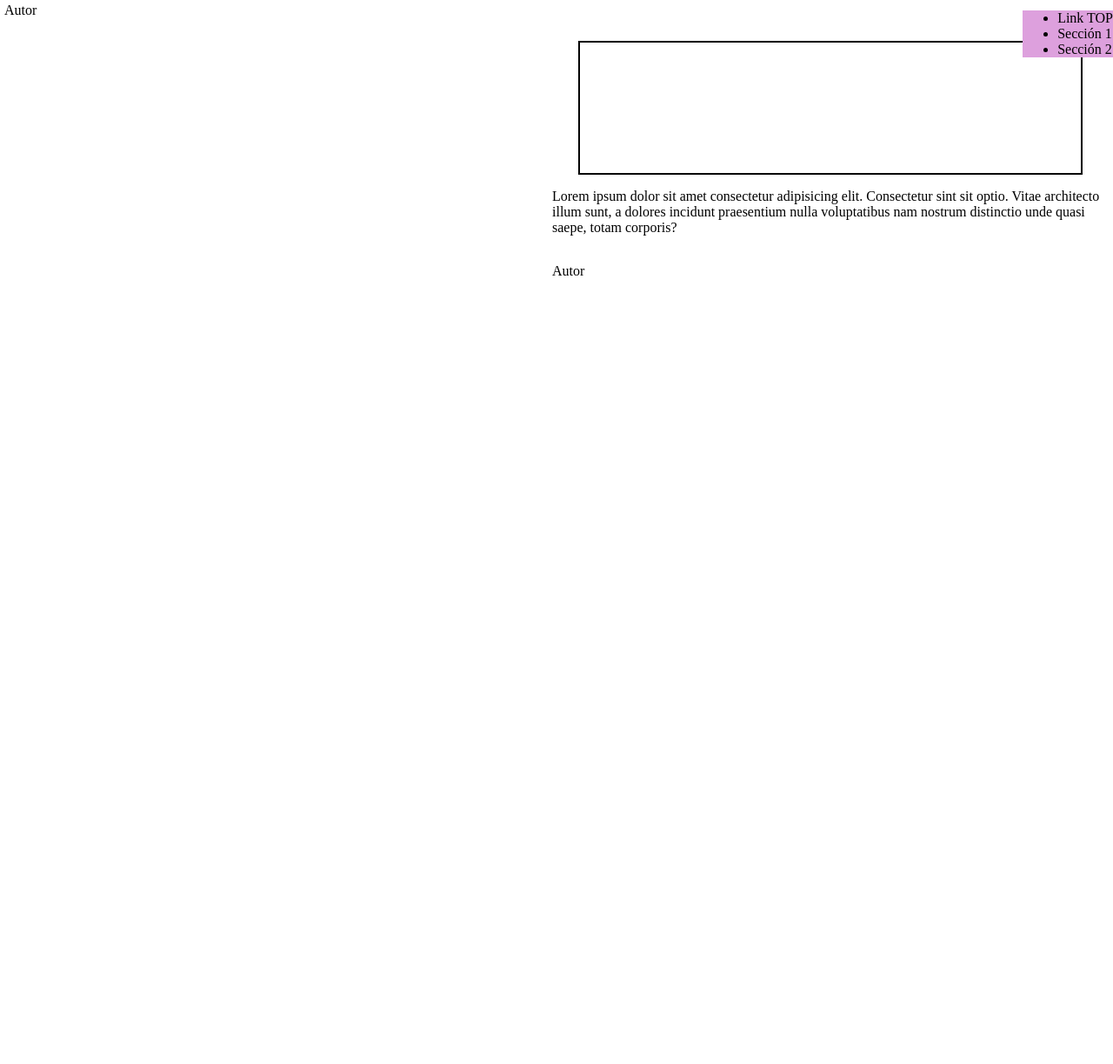
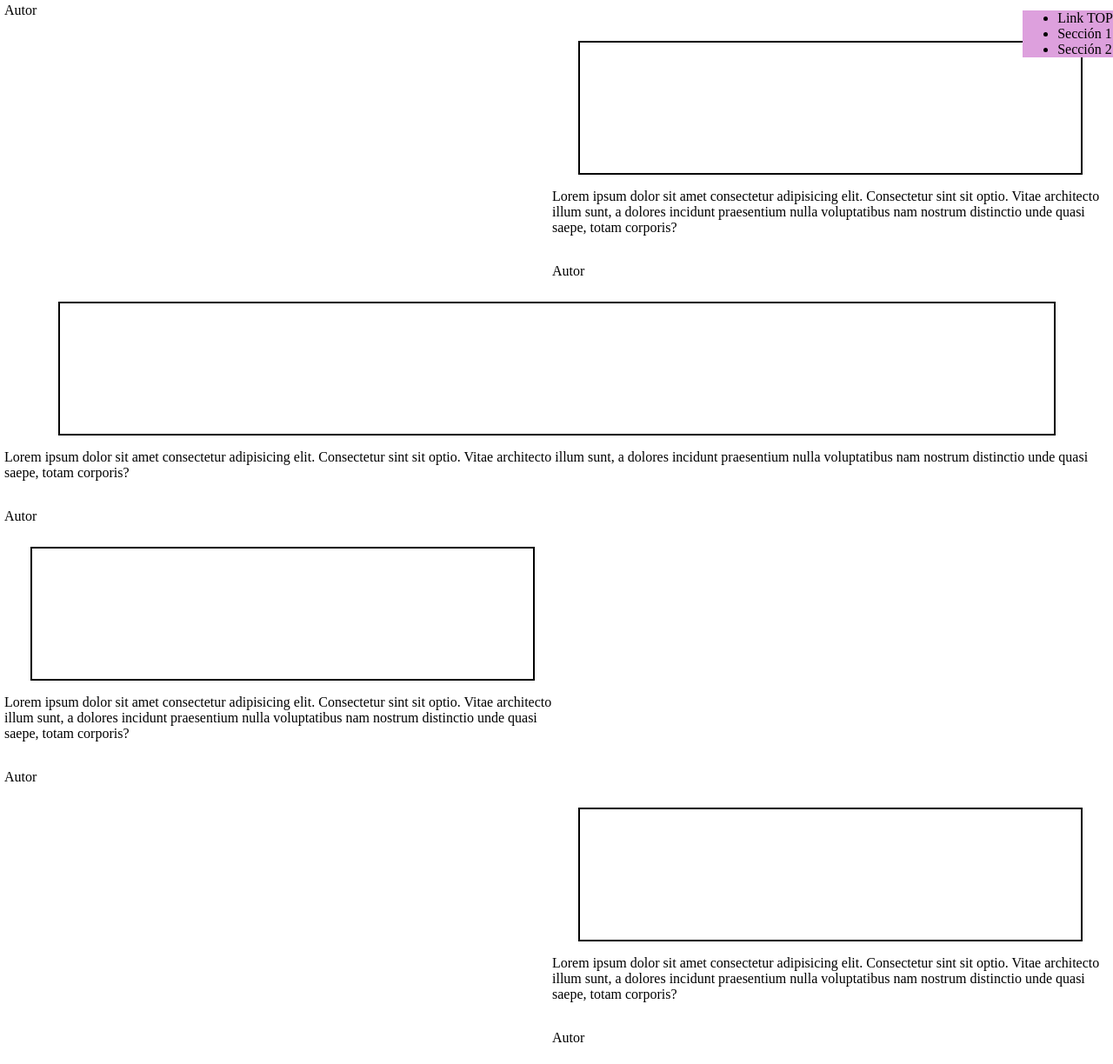
Before and after one commit to faustorm/uax-ejercicio-mobile-first, a plain HTML site: page index.html in a window 1280 px wide. Shown: the part 718-1942 px from the top of the page at 87% size. Before the commit the page ends 1060 px from the top, so only its background shows below. Drawn offline with Linux system fonts and the light colour scheme.

Commit message:
elemento oculto sección 2

```diff
--- a/index.html
+++ b/index.html
@@ -12,10 +12,10 @@
         <nav>
             <h2>Menú H2</h2>
             <ul id="menu-main">
-                <li>Link 1</li>
-                <li>Link 2</li>
-                <li class="selected">Link 3</li>
-                <li>Link 4</li>
+                <li><a href="#">Link 1</a></li>
+                <li><a href="#">Link 2</a></li>
+                <li><a href="#" class="selected">Link 3</a></li>
+                <li><a href="#">Link 4</a></li>
             </ul>
             <ul id="menu-sticky">
                 <li><span class="show-mobile">TOP</span><span class="show-desktop show-tablet">Link TOP</span></li>
@@ -47,6 +47,29 @@
                     </div>
                 </div>
             </section>
+            <section id="section-2" class="show-desktop">
+                <div class="row">
+                    <div class="column">
+                        <div class="caja-img"></div>
+                        <p class="text">Lorem ipsum dolor sit amet consectetur adipisicing elit. Consectetur sint sit optio. Vitae architecto illum sunt, a dolores incidunt praesentium nulla voluptatibus nam nostrum distinctio unde quasi saepe, totam corporis?</p>
+                        <p class="author">Autor</p>
+                    </div>
+                </div>
+                <div class="row">
+                    <div class="column column-izq">
+                        <div class="caja-img"></div>
+                        <p class="text">Lorem ipsum dolor sit amet consectetur adipisicing elit. Consectetur sint sit optio. Vitae architecto illum sunt, a dolores incidunt praesentium nulla voluptatibus nam nostrum distinctio unde quasi saepe, totam corporis?</p>
+                        <p class="author">Autor</p>
+                    </div>
+                </div>
+                <div class="row row-der">
+                    <div class="column column-der">
+                        <div class="caja-img caja-der"></div>
+                        <p class="text">Lorem ipsum dolor sit amet consectetur adipisicing elit. Consectetur sint sit optio. Vitae architecto illum sunt, a dolores incidunt praesentium nulla voluptatibus nam nostrum distinctio unde quasi saepe, totam corporis?</p>
+                        <p class="author">Autor</p>
+                    </div>
+                </div>
+            </section>
         </div>
     </body>
 </html>
--- a/style.css
+++ b/style.css
@@ -54,6 +54,9 @@ h1 {
     justify-content: center;
     margin: 5px;
 }
+.selected {
+    color: #888;
+}
 
 /*Centrar caja img*/
 .caja-img {
```
